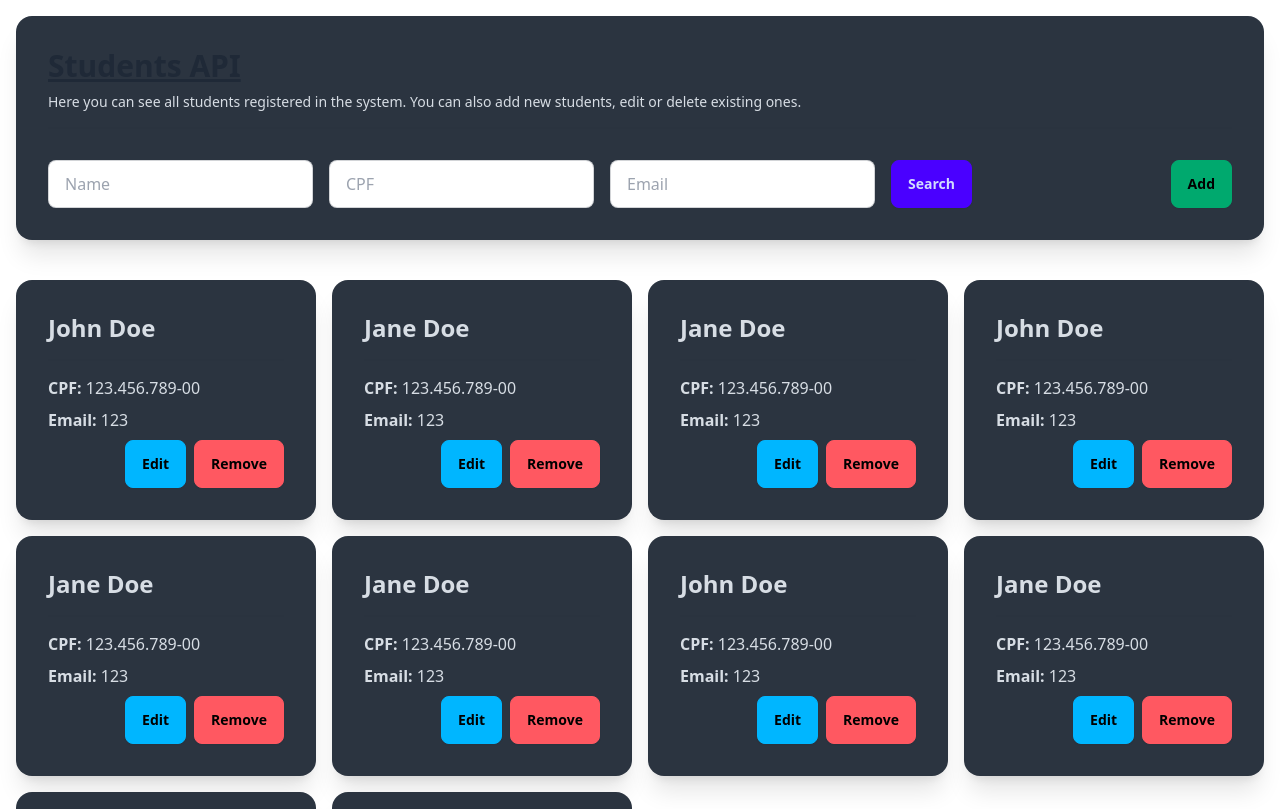
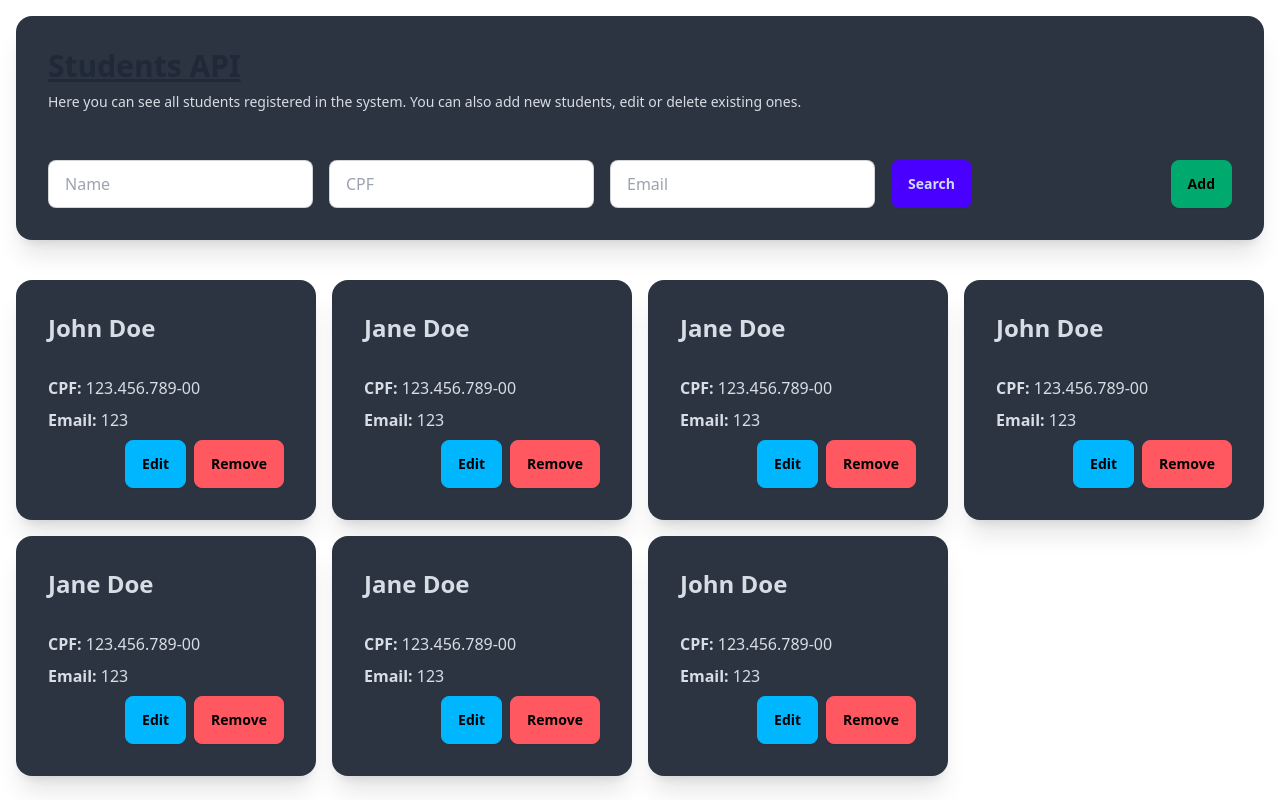
Before and after one commit to ricardoadorno/desafio-alunos-fullstack, a Vue app in the folder client/: page / in a window 1280 px wide. Shown: the top 809 px of the page. Built offline with nearby package versions, Linux system fonts and the light colour scheme.

Commit message:
refactor(App): ajust data mock

```diff
--- a/client/src/App.vue
+++ b/client/src/App.vue
@@ -3,16 +3,13 @@ import StudentCard from './components/StudentCard.vue'
 import MyHeader from './components/MyHeader.vue'
 
 const MOCK_STUDENTS = [
-  { name: 'John Doe', cpf: '123.456.789-00', email: '123' },
-  { name: 'Jane Doe', cpf: '123.456.789-00', email: '123' },
-  { name: 'Jane Doe', cpf: '123.456.789-00', email: '123' },
-  { name: 'John Doe', cpf: '123.456.789-00', email: '123' },
-  { name: 'Jane Doe', cpf: '123.456.789-00', email: '123' },
-  { name: 'Jane Doe', cpf: '123.456.789-00', email: '123' },
-  { name: 'John Doe', cpf: '123.456.789-00', email: '123' },
-  { name: 'Jane Doe', cpf: '123.456.789-00', email: '123' },
-  { name: 'Jane Doe', cpf: '123.456.789-00', email: '123' },
-  { name: 'John Smith', cpf: '123.456.789-00', email: '123' }
+  { id: 1, name: 'John Doe', cpf: '123.456.789-00', email: '123' },
+  { id: 2, name: 'Jane Doe', cpf: '123.456.789-00', email: '123' },
+  { id: 3, name: 'Jane Doe', cpf: '123.456.789-00', email: '123' },
+  { id: 4, name: 'John Doe', cpf: '123.456.789-00', email: '123' },
+  { id: 5, name: 'Jane Doe', cpf: '123.456.789-00', email: '123' },
+  { id: 6, name: 'Jane Doe', cpf: '123.456.789-00', email: '123' },
+  { id: 7, name: 'John Doe', cpf: '123.456.789-00', email: '123' }
 ]
 </script>
 
@@ -21,7 +18,7 @@ const MOCK_STUDENTS = [
     <MyHeader />
 
     <section class="grid grid-cols-1 mt-10 gap-4 md:grid-cols-2 lg:grid-cols-4">
-      <StudentCard v-for="student in MOCK_STUDENTS" :key="student.name" v-bind="student" />
+      <StudentCard v-for="student in MOCK_STUDENTS" :key="student.id" v-bind="student" />
     </section>
   </main>
 </template>
```
